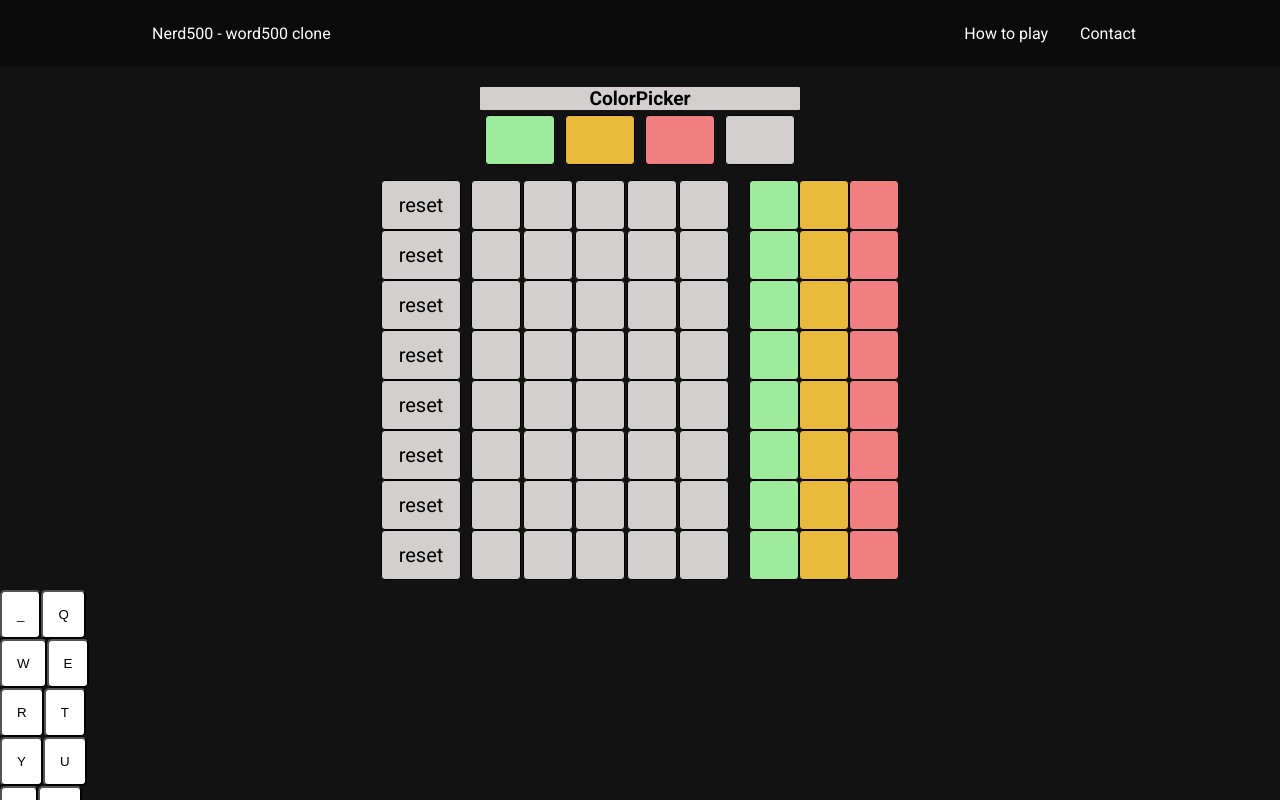
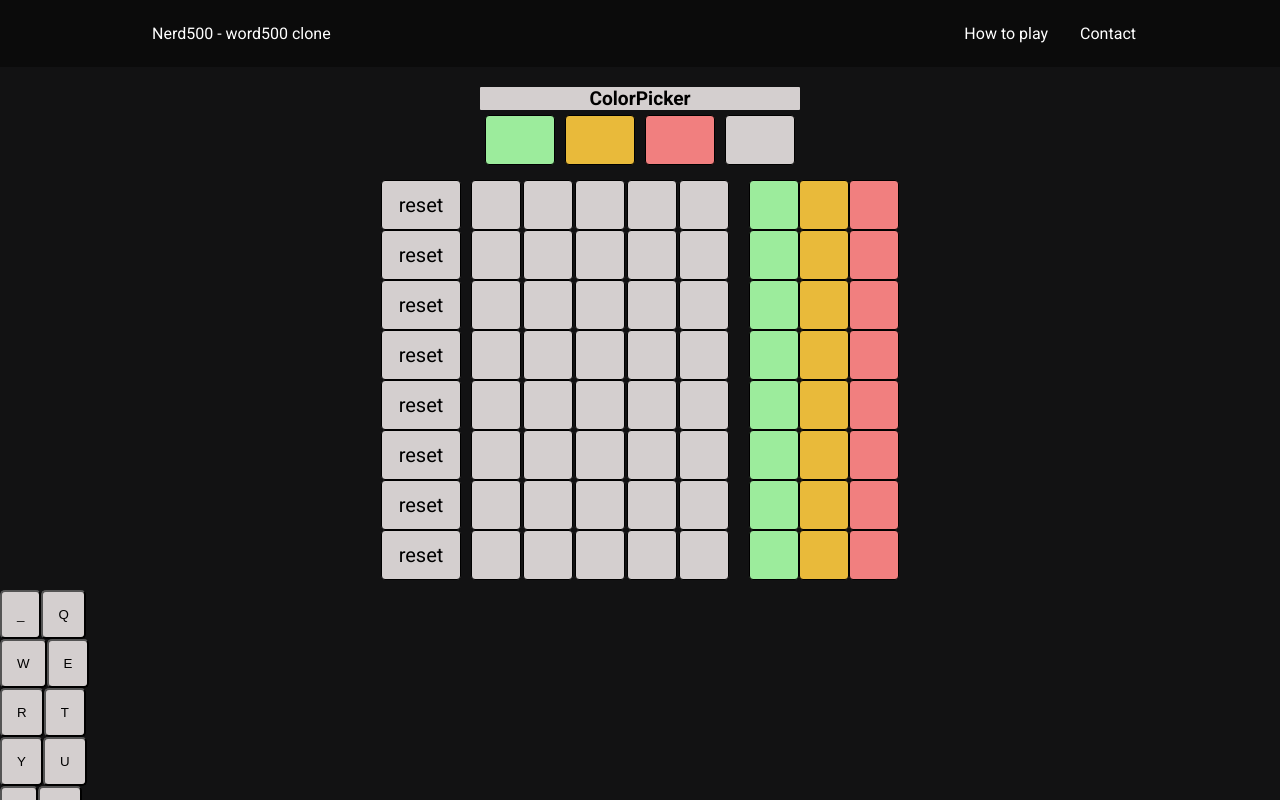
Before and after one commit to trialnerr/Nerd500-word500clone, a React app: page / in a window 1280 px wide. Shown: the top 800 px of the page. Built offline with nearby package versions, Linux system fonts and the light colour scheme.

Commit message:
Update KeyBoardButton background color for used letters to a darker color.

```diff
--- a/client/components/KeyBoardButton.jsx
+++ b/client/components/KeyBoardButton.jsx
@@ -1,6 +1,5 @@
 import { useSelector, useDispatch } from 'react-redux';
 import React from 'react';
-import * as gameFunc from '../utilFunctions.js/game';
 import { handleEnterKey, handleDeleteKey, handleLetterInput } from '../utilFunctions.js/keyboardFunctions.js';
 import {
   updateLetter,
@@ -14,7 +13,7 @@ export default function KeyBoardButton({ alphabet }) {
   const previousWords = useSelector((state) => state.game.previousWords);
 
   //if the letter has been used before, we want to change the background color
-  let backgroundColor = previousWords.includes(alphabet) ? '#d4cfcf' : null;
+  let backgroundColor = previousWords.includes(alphabet) ? '#5f5f60' : null;
 
   //we still need to do logic for _ key
   function letterUpdateHandler() {
@@ -38,7 +37,7 @@ export default function KeyBoardButton({ alphabet }) {
 
   return (
     <button
-      style={{ backgroundColor: backgroundColor || '#ffffff' }}
+      style={{ backgroundColor: backgroundColor || '#d4cfcf' }}
       onClick={letterUpdateHandler}
       className='keyboard-button'
     >
```
